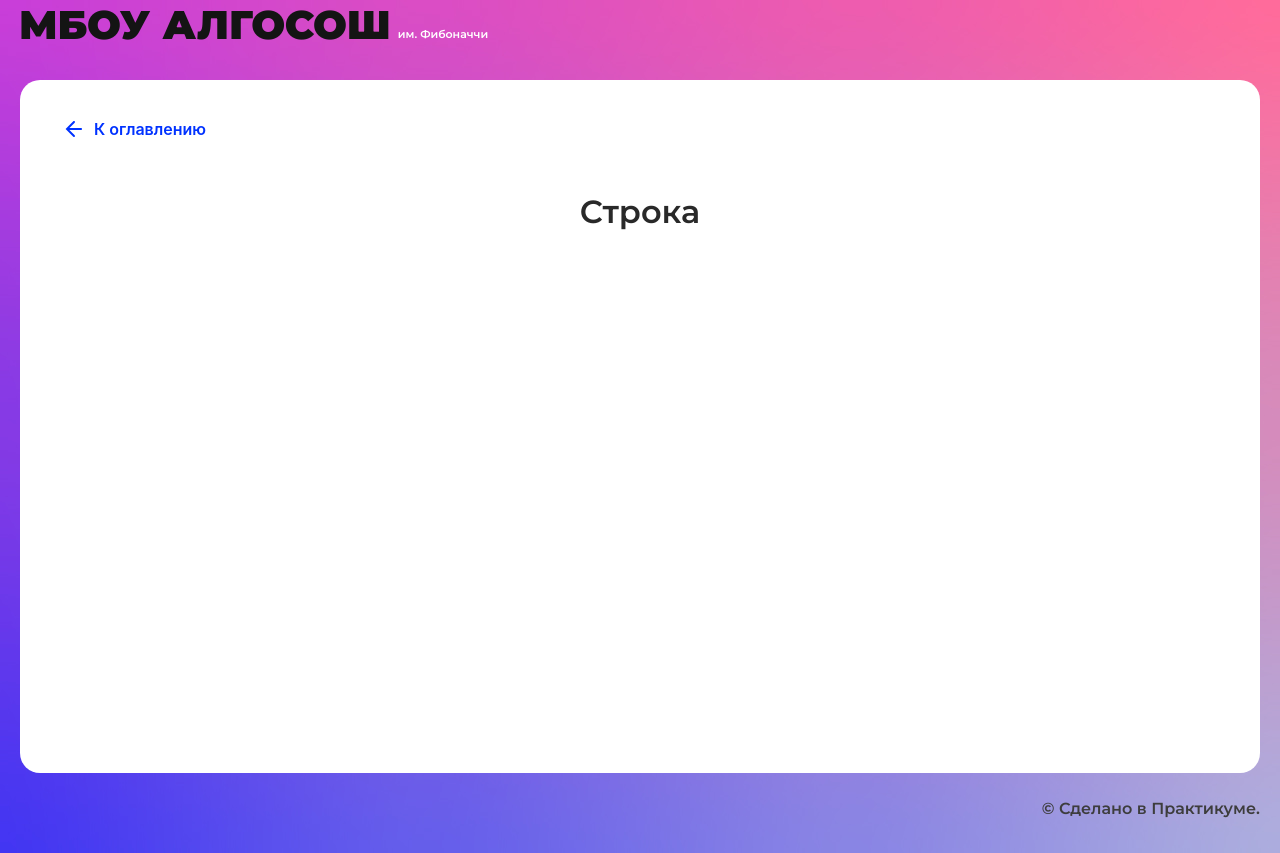
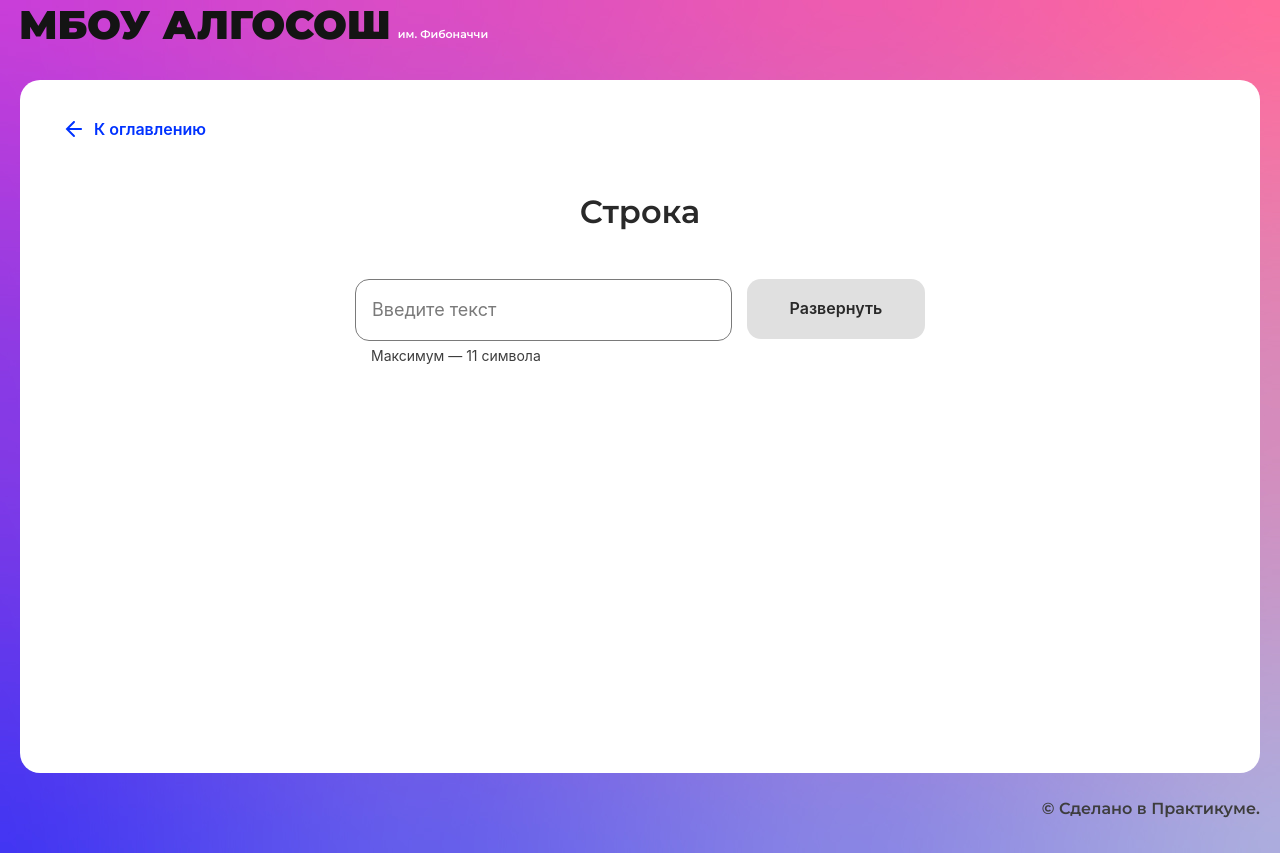
Before and after one commit to emerenkov/algosoch, a React (Create React App) app: page /recursion in a window 1280 px wide. Built offline with nearby package versions, Linux system fonts and the light colour scheme.

Commit message:
string done

```diff
--- /dev/null
+++ b/src/components/string/string.module.css
@@ -0,0 +1,18 @@
+.form {
+    outline: red solid inherit;
+    margin: 0 auto;
+    max-width: 570px;
+    display: flex;
+    align-content: center;
+    justify-content: center;
+    gap: 15px;
+}
+
+.list {
+    margin: 120px auto 0;
+    padding: 0;
+    display: flex;
+    align-items: flex-end;
+    justify-content: center;
+    gap: 16px;
+}
--- a/src/components/string/string.tsx
+++ b/src/components/string/string.tsx
@@ -1,10 +1,94 @@
-import React from "react";
-import { SolutionLayout } from "../ui/solution-layout/solution-layout";
+import React, {FormEvent, useState} from "react";
+import {SolutionLayout} from "../ui/solution-layout/solution-layout";
+import {Input} from "../ui/input/input";
+import {Button} from "../ui/button/button";
+import stylesString from "./string.module.css"
+import {Circle} from "../ui/circle/circle";
+import {delay} from "../../utils/delay";
+import {DELAY_IN_MS} from "../../constants/delays";
+import {ElementStates} from "../../types/element-states";
 
 export const StringComponent: React.FC = () => {
+    const [array, setArray] = useState<Array<string>>([]);
+    const [input, setInput] = useState<string>('');
+    const [isLoader, setIsLoader] = useState<boolean>(false);
+    const [done, setDone] = useState<number>(0)
+
+    const swap = (arr: string[], i: number, j: number) => {
+        const step = arr[i];
+        arr[i] = arr[j];
+        arr[j] = step;
+    }
+
+    const reverseInput = async (string: string) => {
+        const arrayOfString = string.split('');
+        const end = arrayOfString.length;
+        setIsLoader(true);
+        setDone(0)
+        setArray([...arrayOfString])
+        await delay(DELAY_IN_MS);
+
+        for(let i = 0; i < Math.floor(end / 2); i++) {
+            swap(arrayOfString, i, end -1 - i);
+            setDone(i => i + 1);
+            setArray([...arrayOfString]);
+            await delay(DELAY_IN_MS);
+        }
+
+        setDone(i => i + 1);
+        setIsLoader(false);
+        return arrayOfString;
+
+    }
+    const isColor = (index:number, done: number, array:Array<string | number>) => {
+        let arrLength = array.length - 1
+        if (done < index || done > arrLength - index) {
+            return ElementStates.Modified
+        }
+        if (done === index || done === arrLength - index) {
+            return ElementStates.Changing
+        }
+        return ElementStates.Default
+    }
+
+    const changeInput = (e: React.ChangeEvent<HTMLInputElement>) => {
+        setInput(e.target.value.trim());
+    }
+
+    const addSymbols = (e: FormEvent<HTMLButtonElement> | FormEvent<HTMLFormElement>) => {
+        e.preventDefault();
+        reverseInput(input);
+    }
+
   return (
     <SolutionLayout title="Строка">
-
+      <form className={stylesString.form} onSubmit={addSymbols}>
+        <Input
+            onChange={changeInput}
+            value={input}
+            maxLength={11}
+            isLimitText={true}
+        />
+        <Button
+            disabled={!input}
+            text="Развернуть"
+            linkedList="small"
+            onClick={addSymbols}
+            isLoader={isLoader}
+        />
+      </form>
+        <ul className={stylesString.list}>
+            {array.map((item, index) => {
+                return (
+                <Circle
+                    key={index}
+                    letter={item}
+                    index={index + 1}
+                    state={isColor(done, index, array)}
+                />
+                )
+            })}
+        </ul>
     </SolutionLayout>
   );
 };
--- a/src/components/ui/button/button.module.css
+++ b/src/components/ui/button/button.module.css
@@ -33,7 +33,7 @@
 }
 
 .small {
-  width: 175px;
+  width: 245px;
 }
 
 .loader:disabled {
--- /dev/null
+++ b/src/utils/delay.ts
@@ -0,0 +1 @@
+export const delay = (ms: number) => new Promise(resolve => setTimeout(resolve, ms));
```
